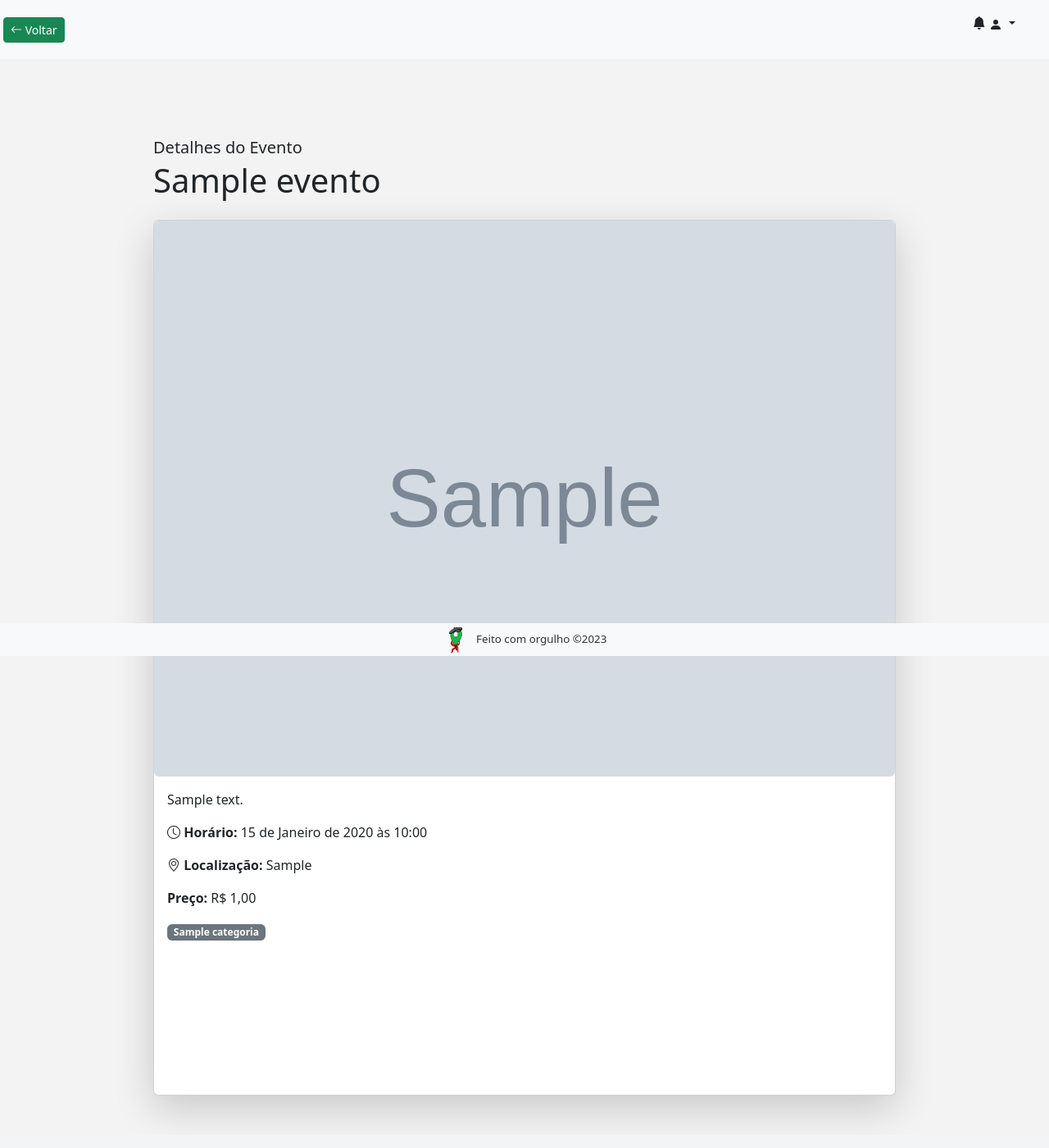
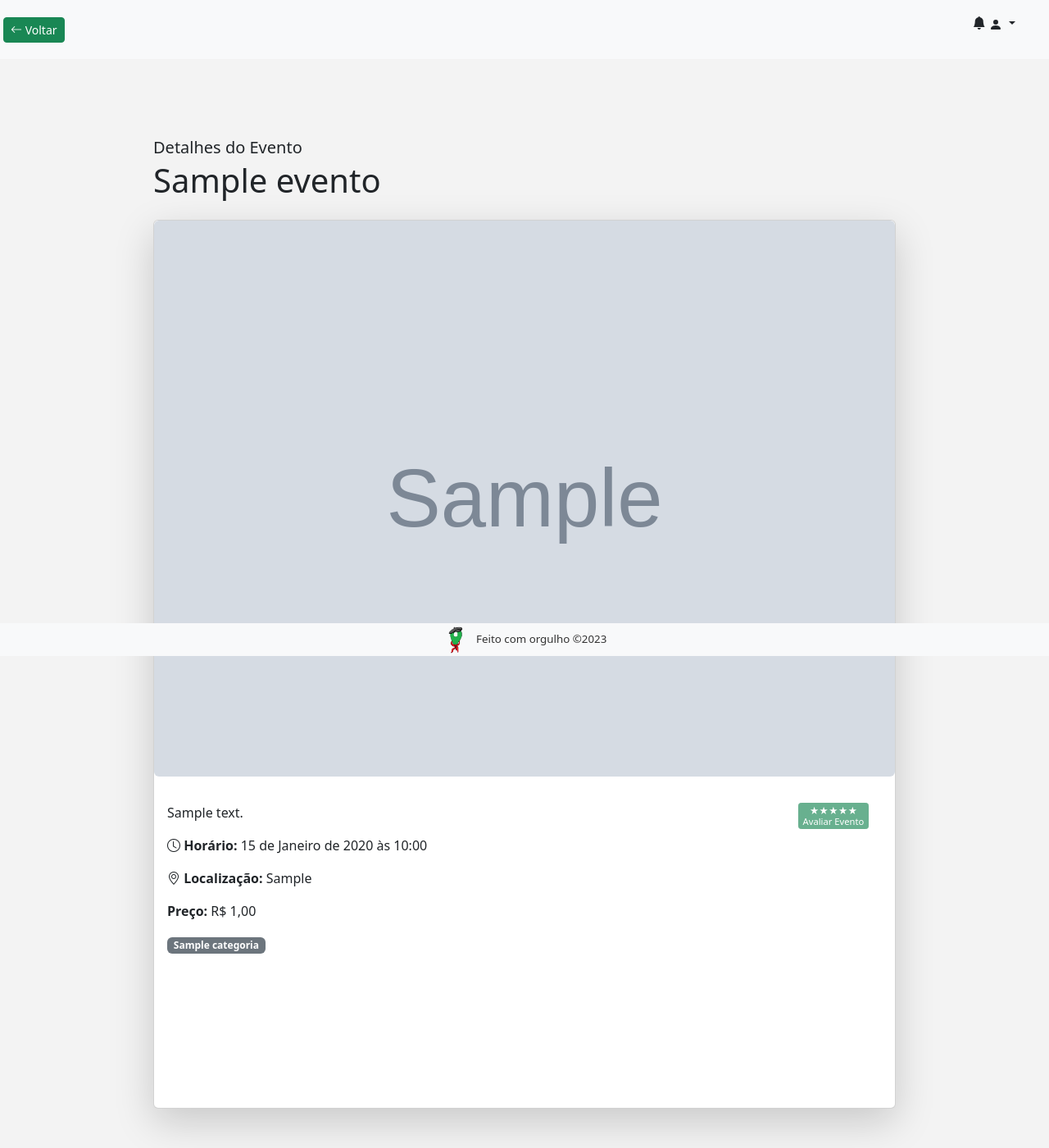
Before and after one commit to AnaCandida/Projeto-Empreendedor, a Django app: page /visualizar_evento/1 in a window 1280 px wide. Shown: the whole page at 82% size. Before the commit the page ends 1369 px from the top, so only its background shows below. Run offline with Django 4.2, Linux system fonts and the light colour scheme; tables that the repository leaves empty hold one stand-in row (values such as "Sample post"); grey boxes marked "Sample" are stand-in pictures; one stand-in notice (Sample message) is shown; some libraries are stand-ins or nearby versions; grey boxes are pictures that could not be loaded.

Commit message:
feat: inicia funcionalidade de avaliao de evento

```diff
--- a/bora_la/core/templates/visualizar_evento.html
+++ b/bora_la/core/templates/visualizar_evento.html
@@ -10,6 +10,34 @@
       </div>
 {% endblock %}
 {% block content %}
+<style>
+      .rating {
+         font-size: 30px;
+      }
+
+      .rating input[type="radio"] {
+         display: none;
+      }
+
+      .rating label {
+         cursor: pointer;
+         color: #fff;
+         border: 1px solid #000; /* Adiciona borda preta */
+         padding: 0.2em 0.3em; /* Adiciona algum espaçamento interno */
+      }
+
+      .rating label::before {
+         content: '\2605'; /* Código Unicode para a estrela vazia */
+         display: block;
+      }
+
+      .rating input[type="radio"]:checked + label::before {
+         content: '\2605'; /* Código Unicode para a estrela preenchida */
+         color: #4caf50; /* Verde */
+      }
+</style>
+
+<!--  -->
    <div class="container mt-5">
       <div class="row justify-content-center">
          <div class="col-md-10">
@@ -22,6 +50,65 @@
                      <img src="{{ evento.foto.url }}" class="card-img-top img-fluid rounded" alt="{{ evento.nome }}">
                   {% endif %}
                   <div class="card-body">
+                     <!-- AVALIAÇÃO -->
+                        <div class="mt-3">
+                           <button type="button" class="btn btn-success btn-sm btn-smallest" data-bs-toggle="modal"
+                              data-bs-target="#modalAvaliacaoEvento"{% if not evento_passou %}disabled{% endif %} >
+                                 <div class="d-flex align-items-center justify-content-center">
+                                    <div class="stars">
+                                       <span>★★★★★</span>
+                                    </div>
+                                 </div>
+                                 <div class="text-center">Avaliar Evento</div>
+                           </button>
+                        </div>
+                        <div class="modal fade" id="modalAvaliacaoEvento" tabindex="-1" aria-labelledby="modalAvaliacaoEvento" aria-hidden="true">
+                           <div class="modal-dialog">
+                              <div class="modal-content">
+                                 <div class="modal-header">
+
+                                    <h5 class="modal-title" id="modalEditarSenhaLabel">Avaliar Evento</h5>
+                                    <button type="button" class="btn-close" data-bs-dismiss="modal" aria-label="Close"></button>
+                                 </div>
+                                 <div class="modal-body">
+                                    <!-- div para exibir mensagens -->
+                                    <div id="messages">
+                                       {% if messages %}
+                                       {% for message in messages %}
+                                       <div class="alert alert-{{ message.tags }}" role="alert">
+                                          {{ message }}
+                                       </div>
+                                       {% endfor %}
+                                       {% endif %}
+                                    </div>
+                                 </div>
+                                    <!-- Fim da div para mensagens -->
+
+                                    <form id="avaliacaoForm" method="post" action="#" id="senhaForm">
+                                       {% csrf_token %}
+                                       <div class="mb-3">
+                                          <label for="nota" class="form-label">Nota (de 1 a 5)</label>
+                                          <!-- <input type="password" class="form-control" id="nota" name="nota"> -->
+                                             <div class="rating">
+                                             <span id="s1" onclick="Avaliar(1)">☆</span>
+                                             <span id="s2"onclick="Avaliar(2)">☆</span>
+                                             <span id="s3"onclick="Avaliar(3)">☆</span>
+                                             <span id="s4"onclick="Avaliar(4)">☆</span>
+                                             <span id="s5"onclick="Avaliar(5)">☆</span>
+                                             <p id="rating">0</p>
+                                             </div>
+                                       </div>
+                                       <div class="mb-3">
+                                          <label for="comentario" class="form-label">Deixe aqui seu comentário</label>
+                                          <textarea class="form-control" id="comentario" rows="3" maxlength="400"></textarea>
+
+                                       </div>
+                                       <button type="button" class="btn btn-success" id="btnSalvarAvaliacao">Enviar</button>
+                                    </form>
+                              </div>
+                           </div>
+                        </div>
+                     <!-- FIM AVALIAÇÃO -->
                      <p class="card-text description">{{ evento.descricao }} </p>
                      <p class="card-text"><i class="bi bi-clock"></i> <strong>Horário:</strong> {{ evento.horario }}</p>
                      <!-- <p class="card-text"><i class="bi bi-currency-dollar"></i> <strong>Preço:</strong> R$ {{ evento.preco }}</p> -->
@@ -63,5 +150,32 @@
       </div>
    </div>
 
+<!-- Arquivos JS do Bootstrap e jQuery -->
+<script src="https://cdnjs.cloudflare.com/ajax/libs/jquery/3.6.0/jquery.min.js"></script>
+<script src="https://cdnjs.cloudflare.com/ajax/libs/jquery.mask/1.14.16/jquery.mask.min.js"></script>
+
+<script>
+   function Avaliar(nota) {
+      var avaliacao = 0;
+
+      // Atualiza as estrelas clicadas
+      for (var i = 1; i <= 5; i++) {
+         var elemento = document.getElementById("s" + i);
+         if (i <= nota) {
+            elemento.innerHTML = "★";
+            elemento.style.color = "green";
+         } else {
+            elemento.innerHTML = "☆";
+            elemento.style.color = "black";
+         }
+      }
+
+      // Atualiza a avaliação
+      avaliacao = nota;
+
+      document.getElementById('rating').innerHTML = avaliacao;
+   }
+
+</script>
 
    {% endblock %}
--- a/bora_la/core/views.py
+++ b/bora_la/core/views.py
@@ -382,11 +382,14 @@
     evento = get_object_or_404(Evento, pk=id)
     # Codifica a localizacao para usar na URL do Google Maps
     localizacao = quote(evento.localizacao)
+
+    #TODO checar data do evento para enviar ao front um boolean se pode ou nao avaliar o evento
     context = {
         "evento": evento,
         "tipo_usuario": tipo_usuario if tipo_usuario else 0,
         "API_KEY": api_key,
         "localizacao": localizacao,  # Adiciona a localizacao codificada ao contexto
+        'evento_passou': False
     }
     print(api_key)
     print(evento.localizacao)
```
